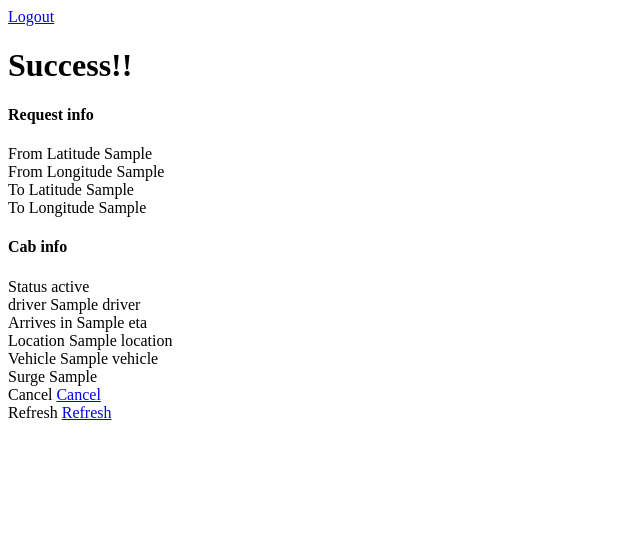
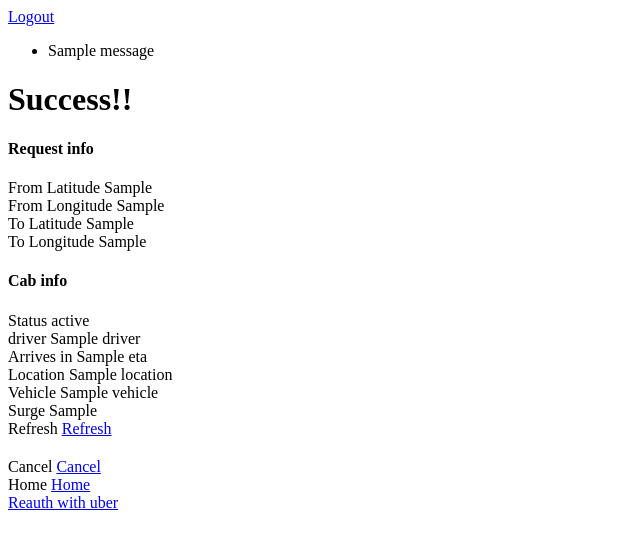
Before and after one commit to rajeevs1992/uber-online, a Django app: page /ride/status/ in a window 1280 px wide. Shown: the top 549 px of the page, without its empty margins (0-640 px from the left). Run offline with Django 3.2, Linux system fonts and the light colour scheme; a user stored in the database is signed in; tables that the repository leaves empty hold one stand-in row (values such as "Sample post"); one stand-in notice (Sample message) is shown; a database or web service that is not in the repository returns one stand-in record (values such as "Sample title"); data that the repository does not hold is empty.

Commit message:
- tested surge flow
- added reauth flow

```diff
--- a/cab/models.py
+++ b/cab/models.py
@@ -17,4 +17,4 @@ class Cab:
         self.image = product['image']
         self.display_name = product['display_name']
         self.product_id = product['product_id']
-        self.eta = 0
+        self.eta = None
--- a/guest/templates/base.html
+++ b/guest/templates/base.html
@@ -3,7 +3,6 @@
     </head>
     <body>
         <div class="header">
-            <a href='/logout'>Logout</a>
             {% block header %}
             {% endblock %}
         </div>
--- /dev/null
+++ b/ride/templates/authed_base.html
@@ -0,0 +1,27 @@
+<html>
+    <head>
+    </head>
+    <body>
+        <div class="header">
+            <a href='/logout'>Logout</a>
+            {% if messages %}
+                <ul class="messages">
+                    {% for message in messages %}
+                        <li{% if message.tags %} class="{{ message.tags }}"{% endif %}>{{ message }}</li>
+                    {% endfor %}
+                </ul>
+            {% endif %}
+            {% block header %}
+            {% endblock %}
+        </div>
+        <div class="content">
+            {% block content %}
+            {% endblock %}
+        </div>
+        <div class="footer">
+            {% block footer %}
+            {% endblock %}
+            <a href='/ride/action/reauth'>Reauth with uber</a>
+        </div>
+    </body>
+</html>
--- a/ride/templates/request.html
+++ b/ride/templates/request.html
@@ -1,4 +1,4 @@
-{% extends "base.html" %}
+{% extends "authed_base.html" %}
 {% block content %}
 <script>
     function PopulateLocation()
--- a/ride/templates/select.html
+++ b/ride/templates/select.html
@@ -1,4 +1,4 @@
-{% extends "base.html" %}
+{% extends "authed_base.html" %}
 {% block content %}
 <h1 class='page-heading'>Select ride</h1>
     <h4 class='page-sub-heading'>Request info</h4>
--- a/ride/templates/status.html
+++ b/ride/templates/status.html
@@ -1,4 +1,4 @@
-{% extends "base.html" %}
+{% extends "authed_base.html" %}
 {% block content %}
 <h1 class='page-heading'>Success!!</h1>
     <h4 class='page-sub-heading'>Request info</h4>
@@ -47,15 +47,21 @@
             <span class='info-value'>{{ details.surge }}</span>
         </div>
         <div class='info-row'>
+            <span class='info-key'>Refresh</span>
+            <span class='info-value'>
+                <a href='/ride/status/'>Refresh</a>
+            </span>
+        </div>
+        <div class='info-row' style='padding-top:20px;'>
             <span class='info-key'>Cancel</span>
             <span class='info-value'>
                 <a href='/ride/delete/' onclick='return confirm("Cancel ride?")'>Cancel</a>
             </span>
         </div>
         <div class='info-row'>
-            <span class='info-key'>Refresh</span>
+            <span class='info-key'>Home</span>
             <span class='info-value'>
-                <a href='/ride/status/'>Refresh</a>
+                <a href='/ride/'>Home</a>
             </span>
         </div>
     </div>
--- a/ride/views.py
+++ b/ride/views.py
@@ -15,7 +15,11 @@ from credential import access_credential as cred
 @login_required
 def index(request):
     if request.method == 'GET':
-        Request.objects.filter(user=request.user).delete()
+        pending = Request.objects.filter(user=request.user)
+        if pending:
+            if pending.first().requestid:
+                return redirect('status')
+            pending.delete()
         return render(request, 'request.html', {'form' : RequestForm(request.user)})
     else:
         form = RequestForm(request.user, request.POST)
@@ -72,7 +76,6 @@ def get_products(req, request):
     response = requests.get(api, params=params)
     if response.status_code == 200:
         products = response.json()
-
         credential = UberCredential.objects.get(user=request.user)
         headers = {}
         headers['Authorization'] = 'Bearer ' + credential.access_token
@@ -109,11 +112,13 @@ def action(request, target):
 
         response = requests.post(cred.UBER_AUTH_URL,
                                  data=params)
+        if response.status_code != 200:
+            response = response.json()
+            messages.error(request, response)
+            return redirect('request')
         # Ensure single user
         UberCredential.objects.filter(user=request.user).delete()
-
         response = response.json()
-        print response
         credential = UberCredential()
         credential.user = request.user
         credential.authorization_code = authorization_code.strip()
@@ -127,21 +132,15 @@ def action(request, target):
     elif target == 'surge':
         req = Request.objects.get(user=request.user)
         return redirect('book', productid=req.productid)
-    elif target == 'refresh':
+    elif target == 'reauth':
+        UberCredential.objects.filter(user=request.user).delete()
         params = {}
-        credential = UberCredential.objects.get(user=request.user)
-        params['client_secret'] = cred.UBER_CLIENT_SECRET
+        params['response_type'] = 'code'
         params['client_id'] = cred.UBER_CLIENT_ID
-        params['grant_type'] = 'refresh_token'
+        params['scope'] = 'profile request'
         params['redirect_uri'] = settings.REDIRECT_URI + '/auth'
-        params['refresh_token'] = credential.refresh_token
-
-        response = requests.post(cred.UBER_AUTH_URL,
-                                 data=params)
-        response = response.json()
-        cred.access_token = response.get('access_token')
-        cred.save()
-        return redirect('select')
+        return redirect(cred.UBER_LOGIN_URL + '?' + urllib.urlencode(params))
+        return redirect('request')
 
 @login_required
 def book(request, productid):
@@ -183,8 +182,9 @@ def delete(request):
     headers = {}
     headers['Authorization'] = 'Bearer ' + credential.access_token
     api = settings.API_URL + '/v1/requests/' + r.requestid
-    r = requests.delete(api, headers=headers)
-    if r.status_code == 204:
+    response = requests.delete(api, headers=headers)
+    if response.status_code == 204:
+        r.delete()
         return redirect('request')
     else:
         return redirect('status')
```
